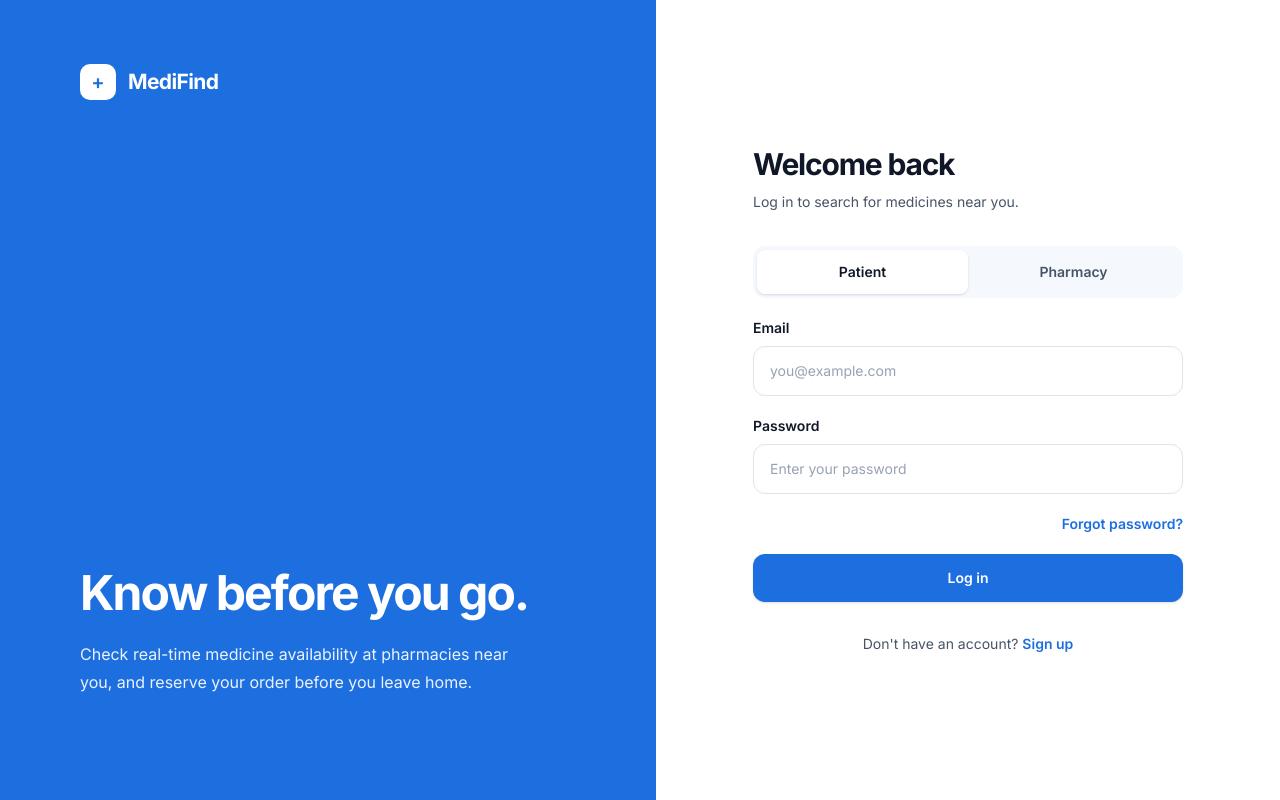
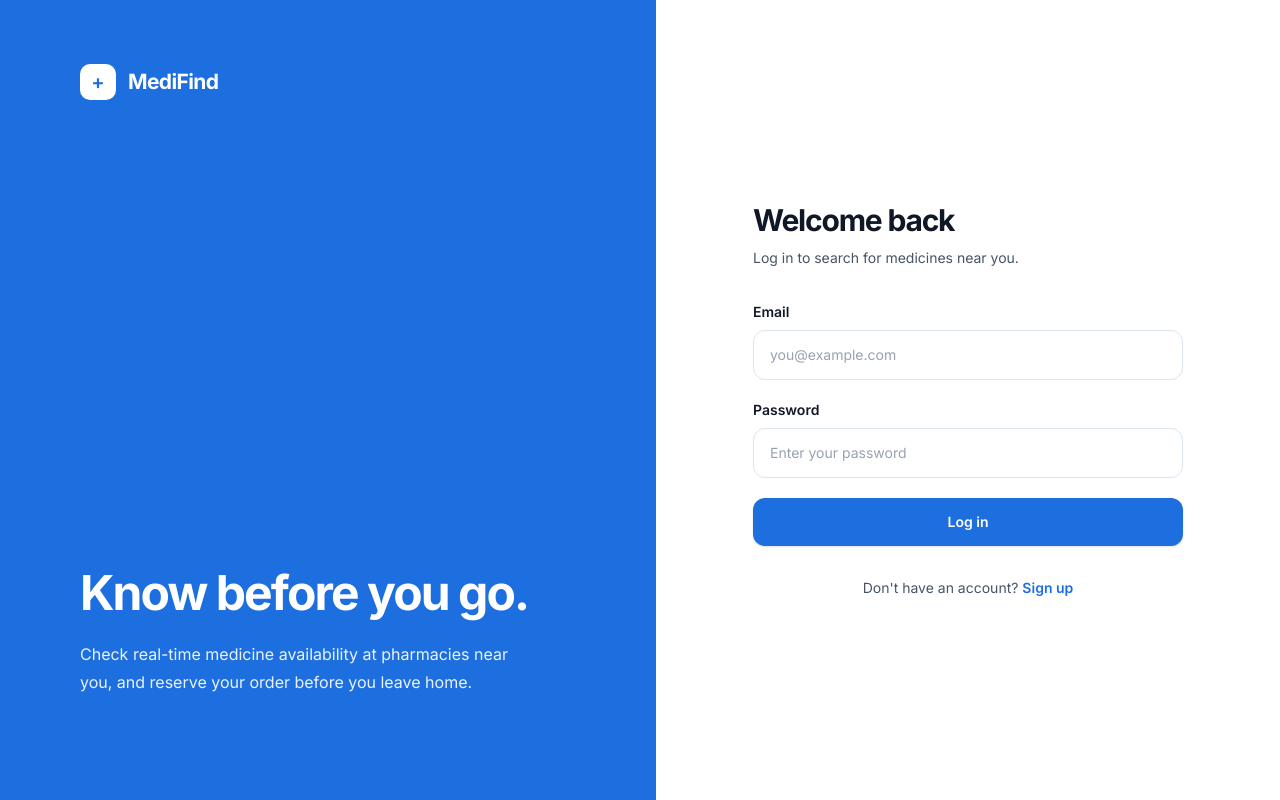
Before and after one commit to fahimcodex/medifind, a Next.js app: page /login in a window 1280 px wide. Built offline with nearby package versions, Linux system fonts and the light colour scheme.

Commit message:
Add Supabase authentication flows
Connect login and signup forms to Supabase, route users by profile role, and add role-specific placeholder pages with logout support.

```diff
--- a/app/(auth)/login/page.tsx
+++ b/app/(auth)/login/page.tsx
@@ -1,17 +1,78 @@
 "use client";
 
-import { useState } from "react";
+import { useState, type FormEvent } from "react";
 import Link from "next/link";
+import { useRouter } from "next/navigation";
 import { BrandPanel } from "@/components/auth/BrandPanel";
-import { RoleToggle } from "@/components/auth/RoleToggle";
 import { TextField } from "@/components/auth/TextField";
+import { createClient } from "@/lib/supabase/client";
 
-type Role = "patient" | "pharmacy";
+type UserRole = "patient" | "pharmacy" | "admin";
+
+function isUserRole(role: unknown): role is UserRole {
+  return role === "patient" || role === "pharmacy" || role === "admin";
+}
 
 export default function LoginPage() {
+  const router = useRouter();
   const [email, setEmail] = useState("");
   const [password, setPassword] = useState("");
-  const [role, setRole] = useState<Role>("patient");
+  const [errorMessage, setErrorMessage] = useState("");
+  const [isSubmitting, setIsSubmitting] = useState(false);
+
+  async function handleSubmit(event: FormEvent<HTMLFormElement>) {
+    event.preventDefault();
+    setErrorMessage("");
+    setIsSubmitting(true);
+
+    const supabase = createClient();
+    const { data, error } = await supabase.auth.signInWithPassword({
+      email,
+      password,
+    });
+
+    if (error) {
+      setErrorMessage(error.message);
+      setIsSubmitting(false);
+      return;
+    }
+
+    if (!data.user) {
+      setErrorMessage("Unable to determine the signed-in user.");
+      setIsSubmitting(false);
+      return;
+    }
+
+    const { data: profile, error: profileError } = await supabase
+      .from("profiles")
+      .select("role")
+      .eq("id", data.user.id)
+      .single();
+
+    if (profileError) {
+      setErrorMessage(profileError.message);
+      setIsSubmitting(false);
+      return;
+    }
+
+    const role = isUserRole(profile.role) ? profile.role : null;
+    const destination =
+      role === "patient"
+        ? "/search"
+        : role === "pharmacy"
+          ? "/pharmacy/dashboard"
+          : role === "admin"
+            ? "/admin"
+            : null;
+
+    if (!destination) {
+      setErrorMessage("Your account does not have a supported role.");
+      setIsSubmitting(false);
+      return;
+    }
+
+    router.replace(destination);
+  }
 
   return (
     <main className="flex min-h-screen flex-col bg-white font-sans text-ink-900 lg:flex-row">
@@ -23,8 +84,7 @@ export default function LoginPage() {
             <p className="mt-2 text-sm leading-6 text-ink-600">Log in to search for medicines near you.</p>
           </div>
 
-          <form className="space-y-5" onSubmit={(event) => event.preventDefault()}>
-            <RoleToggle value={role} onChange={setRole} />
+          <form className="space-y-5" onSubmit={handleSubmit}>
             <TextField
               id="email"
               label="Email"
@@ -41,13 +101,17 @@ export default function LoginPage() {
               placeholder="Enter your password"
               onChange={setPassword}
             />
-            <div className="flex justify-end">
-              <button type="button" className="text-sm font-semibold text-primary-600 hover:text-primary-700">
-                Forgot password?
-              </button>
-            </div>
-            <button type="submit" className="w-full rounded-xl bg-primary-600 px-5 py-3.5 text-sm font-semibold text-white shadow-sm transition-colors hover:bg-primary-700">
-              Log in
+            {errorMessage ? (
+              <p role="alert" className="text-sm text-red-600">
+                {errorMessage}
+              </p>
+            ) : null}
+            <button
+              type="submit"
+              disabled={isSubmitting}
+              className="w-full rounded-xl bg-primary-600 px-5 py-3.5 text-sm font-semibold text-white shadow-sm transition-colors hover:bg-primary-700"
+            >
+              {isSubmitting ? "Logging in..." : "Log in"}
             </button>
           </form>
 
--- a/app/(auth)/signup/page.tsx
+++ b/app/(auth)/signup/page.tsx
@@ -1,10 +1,11 @@
 "use client";
 
-import { useState } from "react";
+import { useState, type FormEvent } from "react";
 import Link from "next/link";
 import { BrandPanel } from "@/components/auth/BrandPanel";
 import { RoleCards } from "@/components/auth/RoleCards";
 import { TextField } from "@/components/auth/TextField";
+import { createClient } from "@/lib/supabase/client";
 
 type Role = "patient" | "pharmacy";
 
@@ -13,6 +14,45 @@ export default function SignupPage() {
   const [fullName, setFullName] = useState("");
   const [email, setEmail] = useState("");
   const [password, setPassword] = useState("");
+  const [confirmPassword, setConfirmPassword] = useState("");
+  const [errorMessage, setErrorMessage] = useState("");
+  const [successMessage, setSuccessMessage] = useState("");
+  const [isSubmitting, setIsSubmitting] = useState(false);
+
+  async function handleSubmit(event: FormEvent<HTMLFormElement>) {
+    event.preventDefault();
+    setErrorMessage("");
+    setSuccessMessage("");
+
+    if (password !== confirmPassword) {
+      setErrorMessage("Passwords do not match.");
+      return;
+    }
+
+    setIsSubmitting(true);
+
+    const supabase = createClient();
+    const { error } = await supabase.auth.signUp({
+      email,
+      password,
+      options: {
+        data: {
+          full_name: fullName,
+          role,
+        },
+      },
+    });
+
+    if (error) {
+      setErrorMessage(error.message);
+    } else {
+      setSuccessMessage("Account created. Check your email to confirm your account.");
+      setPassword("");
+      setConfirmPassword("");
+    }
+
+    setIsSubmitting(false);
+  }
 
   return (
     <main className="flex min-h-screen flex-col bg-white font-sans text-ink-900 lg:flex-row">
@@ -24,7 +64,7 @@ export default function SignupPage() {
             <p className="mt-2 text-sm leading-6 text-ink-600">Choose how you&apos;ll use MediFind to get started.</p>
           </div>
 
-          <form className="space-y-5" onSubmit={(event) => event.preventDefault()}>
+          <form className="space-y-5" onSubmit={handleSubmit}>
             <RoleCards value={role} onChange={setRole} />
             <TextField
               id="full-name"
@@ -49,11 +89,30 @@ export default function SignupPage() {
               placeholder="Create a password"
               onChange={setPassword}
             />
+            <TextField
+              id="confirm-password"
+              label="Confirm password"
+              type="password"
+              value={confirmPassword}
+              placeholder="Re-enter your password"
+              onChange={setConfirmPassword}
+            />
+            {errorMessage ? (
+              <p role="alert" className="text-sm text-red-600">
+                {errorMessage}
+              </p>
+            ) : null}
+            {successMessage ? (
+              <p role="status" className="text-sm text-green-700">
+                {successMessage}
+              </p>
+            ) : null}
             <button
               type="submit"
+              disabled={isSubmitting}
               className="w-full rounded-xl bg-primary-600 px-5 py-3.5 text-sm font-semibold text-white shadow-sm transition-colors hover:bg-primary-700"
             >
-              Create account
+              {isSubmitting ? "Creating account..." : "Create account"}
             </button>
           </form>
 
--- /dev/null
+++ b/app/admin/page.tsx
@@ -0,0 +1,15 @@
+import { LogoutButton } from "@/components/auth/LogoutButton";
+
+export default function AdminPage() {
+  return (
+    <main className="flex min-h-screen items-center justify-center bg-white font-sans text-ink-900">
+      <div className="text-center">
+        <h1 className="text-3xl font-bold">Admin dashboard</h1>
+        <p className="mt-2 text-ink-600">Admin tools will be available here soon.</p>
+        <div className="mt-6">
+          <LogoutButton />
+        </div>
+      </div>
+    </main>
+  );
+}
--- /dev/null
+++ b/app/pharmacy/dashboard/page.tsx
@@ -0,0 +1,15 @@
+import { LogoutButton } from "@/components/auth/LogoutButton";
+
+export default function PharmacyDashboardPage() {
+  return (
+    <main className="flex min-h-screen items-center justify-center bg-white font-sans text-ink-900">
+      <div className="text-center">
+        <h1 className="text-3xl font-bold">Pharmacy dashboard</h1>
+        <p className="mt-2 text-ink-600">Your pharmacy dashboard will be available here soon.</p>
+        <div className="mt-6">
+          <LogoutButton />
+        </div>
+      </div>
+    </main>
+  );
+}
--- /dev/null
+++ b/app/search/page.tsx
@@ -0,0 +1,15 @@
+import { LogoutButton } from "@/components/auth/LogoutButton";
+
+export default function SearchPage() {
+  return (
+    <main className="flex min-h-screen items-center justify-center bg-white font-sans text-ink-900">
+      <div className="text-center">
+        <h1 className="text-3xl font-bold">Medicine search</h1>
+        <p className="mt-2 text-ink-600">Search will be available here soon.</p>
+        <div className="mt-6">
+          <LogoutButton />
+        </div>
+      </div>
+    </main>
+  );
+}
--- /dev/null
+++ b/components/auth/LogoutButton.tsx
@@ -0,0 +1,38 @@
+"use client";
+
+import { useState } from "react";
+import { useRouter } from "next/navigation";
+import { logout } from "@/lib/supabase/auth";
+
+export function LogoutButton() {
+  const router = useRouter();
+  const [errorMessage, setErrorMessage] = useState("");
+
+  async function handleLogout() {
+    setErrorMessage("");
+
+    try {
+      await logout();
+      router.replace("/login");
+    } catch (error) {
+      setErrorMessage(error instanceof Error ? error.message : "Unable to log out.");
+    }
+  }
+
+  return (
+    <div>
+      <button
+        type="button"
+        onClick={handleLogout}
+        className="rounded-xl bg-primary-600 px-5 py-3 text-sm font-semibold text-white hover:bg-primary-700"
+      >
+        Log out
+      </button>
+      {errorMessage ? (
+        <p role="alert" className="mt-3 text-sm text-red-600">
+          {errorMessage}
+        </p>
+      ) : null}
+    </div>
+  );
+}
--- /dev/null
+++ b/lib/supabase/auth.ts
@@ -0,0 +1,10 @@
+import { createClient } from "@/lib/supabase/client";
+
+export async function logout() {
+  const supabase = createClient();
+  const { error } = await supabase.auth.signOut();
+
+  if (error) {
+    throw error;
+  }
+}
```
